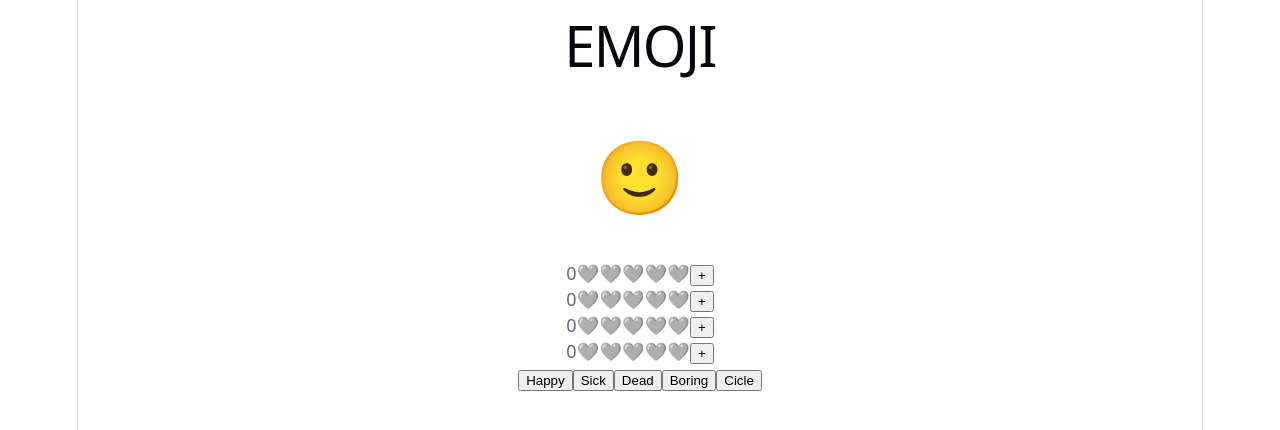
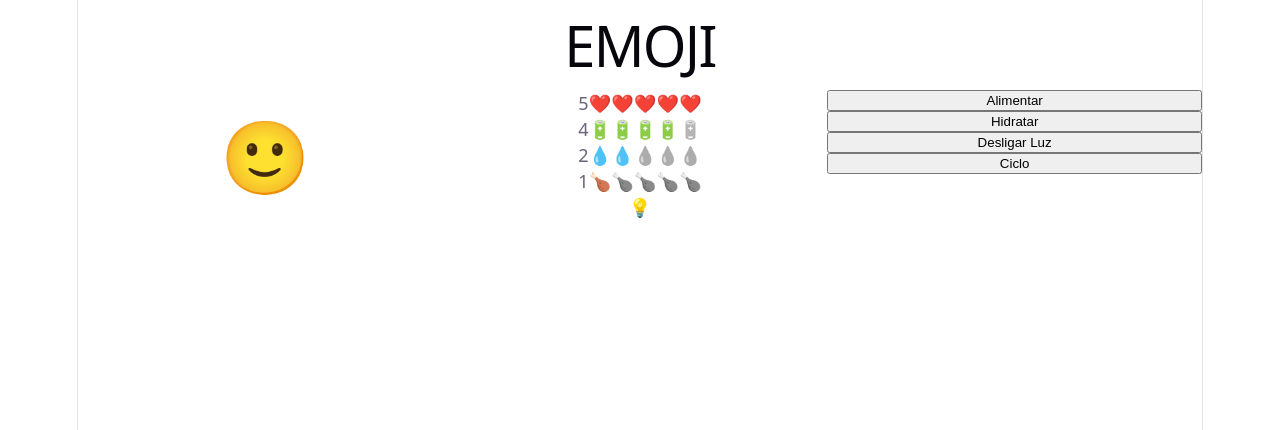
Before and after one commit to ufjf-dcc207/ufjf-dcc207-2026-3-a-atv06-giofana, a React (Vite) app: page / in a window 1280 px wide. Shown: the top 430 px of the page. Built offline with nearby package versions, Linux system fonts and the light colour scheme.

Commit message:
iça o estado

```diff
--- a/src/Atributo.tsx
+++ b/src/Atributo.tsx
@@ -1,32 +1,12 @@
-import { useState } from "react"
-import "./Atributo.css"
-
-export default function Atributo(){
-    const [valor, setVAlor] = useState<number>(0);
-
-    // let rosas = "";
-    // for(let i = 0; i < 5; i++){
-    //     if (i < valor) {
-    //         rosas += "🩷"
-    //     } else {
-    //         rosas += "🤍"
-    //     }
-    // }
-
-    return(
-        <>
-            <div className="atributo">
-                {/* {valor}{rosas} */}
-                {valor}{"🩷".repeat(valor)}
-                <span className="inativo">{"🩷".repeat(5-valor)}</span>
-                <button onClick={() => {
-                    if(valor === 5)
-                        setVAlor(0);
-                    else
-                        setVAlor(valor + 1);
-                    // setVAlor(valor === 5 ? 0 : valor + 1);
-                }}> + </button>
-            </div>
-        </>
-    )
+import "./Atributo.css";
+type AtributoProps = {
+    icone: string;
+    valor: number;
 }
+export default function Atributo({ icone, valor }: AtributoProps) {
+    return (
+        <div className="atributo">
+            {valor}{icone.repeat(valor)}<span className="inativo">{icone.repeat(5 - valor)}</span>
+        </div>
+    );
+}
--- a/src/Emoji.css
+++ b/src/Emoji.css
@@ -1,4 +1,13 @@
 .emoji {
-    margin: 1em;
-    font-size: 4em;
+    display: grid;
+    grid-template-columns: repeat(3, 1fr);
+    & .face {
+        display: grid;
+        font-size: 4em;
+        place-content: center;
+    }
+    & .acoes {
+        display: flex;
+        flex-direction: column;
+    }
 }
--- a/src/Emoji.tsx
+++ b/src/Emoji.tsx
@@ -2,12 +2,11 @@
 import "./Emoji.css";
 import Atributo from "./Atributo";
 
-type EMOJI_KEYS = "happy" | "sick" | "dead" | "boring";
+type EMOJI_KEYS = "happy" | "sick" | "dead";
 const EMOJI_MAP = new Map<EMOJI_KEYS, string>([
     ["happy", "🙂"],
     ["sick", "🤢"],
     ["dead", "😵"],
-    ["boring", "🥰"],
 ]);
 
 
@@ -15,47 +14,26 @@
 export default function Emoji() {
 
     const [status, setStatus] = useState<EMOJI_KEYS>("happy")
+    const [vida, setVida] = useState<number>(5);
+    const [energia, setEnergia] = useState<number>(4);
+    const [comida, setComida] = useState<number>(1);
+    const [agua, setAgua] = useState<number>(2);
+    const [luz, setLuz] = useState<boolean>(true);
 
-    function happyClick() {
-        console.log("Status: ", status);
-        console.log("Happy!!");
-        setStatus("happy");
-        console.log("Status: ", status);
+    function alimentarClick() {
+        setComida(Math.min(5, comida + 1));
     }
-    function sickClick() {
-        console.log("Status: ", status);
-        console.log("Sick!!");
-        setStatus("sick");
-        console.log("Status: ", status);
+    function hidratarClick() {
+        setAgua(Math.min(5, agua + 1));
     }
-    function deadClick() {
-        console.log("Status: ", status);
-        console.log("Dead!");
-        setStatus("dead");
-        console.log("Status: ", status);
+    function altenarLuzClick() {
+        setLuz(!luz);
     }
-    function boringClick() {
-        console.log("Status: ", status);
-        console.log("Boring!");
-        setStatus("boring");
-        console.log("Status: ", status);
-    }
-    function cicleClick(){
-        switch (status){
-            case "dead":
-                setStatus("happy");
-                break;
-            case "happy":
-                setStatus("sick");
-                break;
-            case "sick":
-                setStatus("boring");
-                break;
-            case "boring":
-                setStatus("dead");
-                break;
-            default:
-                setStatus("happy");
+    function cicloClick() {
+        if (luz) {
+            setEnergia(Math.max(0, energia - 1));
+        } else {
+            setEnergia(Math.min(5, energia + 1));
         }
     }
 
@@ -63,21 +41,23 @@
     console.log("Status: ", status);
 
     return (
-        <>
-            <div className="emoji">
+        <div className="emoji">
+            <div className="face">
                 {EMOJI_MAP.get(status) || "🫥"}
             </div>
-            <Atributo icone="❤️" />
-            <Atributo icone="🔋" />
-            <Atributo icone="💧" />
-            <Atributo icone="🍗" />
+            <div className="atributos">
+                <Atributo icone="❤️" valor={vida} />
+                <Atributo icone="🔋" valor={energia} />
+                <Atributo icone="💧" valor={agua} />
+                <Atributo icone="🍗" valor={comida} />
+                {luz && "💡"}
+            </div>
             <div className="acoes">
-                <button onClick={happyClick}>Happy</button>
-                <button onClick={sickClick}>Sick</button>
-                <button onClick={deadClick}>Dead</button>
-                <button onClick={boringClick}>Boring</button>
-                <button onClick={cicleClick}>Cicle</button>
+                <button onClick={alimentarClick}>Alimentar</button>
+                <button onClick={hidratarClick}>Hidratar</button>
+                <button onClick={altenarLuzClick}>{luz ? 'Desligar' : 'Ligar'} Luz</button>
+                <button onClick={cicloClick}>Ciclo</button>
             </div>
-        </>
+        </div>
     );
 }
```
